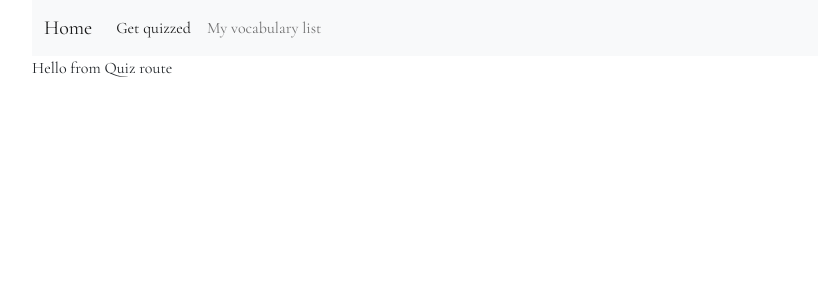
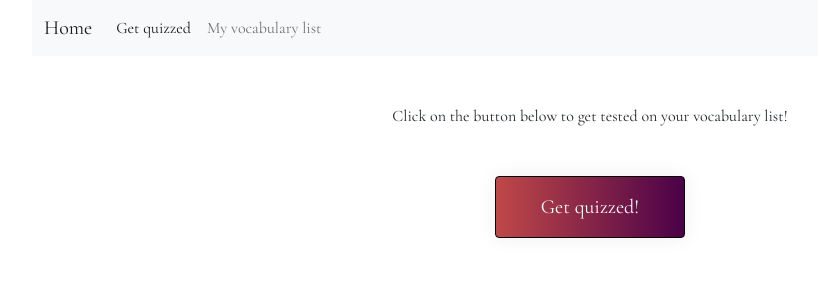
Before and after one commit to claradrt/vocabulary-quizz, a React (Create React App) app: page / in a window 1280 px wide. Shown: the top 300 px of the page, without its empty margins (50-868 px from the left). Built offline with nearby package versions, Linux system fonts and the light colour scheme.

Commit message:
Setting up Quiz Route

```diff
--- /dev/null
+++ b/src/GetQuizzed.css
@@ -0,0 +1,45 @@
+.get-quizzed-btn {
+  background-image: linear-gradient(
+    to right,
+    #c04848 0%,
+    #480048 51%,
+    #c04848 100%
+  );
+  margin: 10px auto;
+  padding: 15px 45px;
+  text-align: center;
+  transition: 0.5s;
+  background-size: 200% auto;
+  color: white;
+  box-shadow: 0 0 20px #eee;
+  border-radius: 10px;
+  display: block;
+  font-size: 20px;
+  border: 1px solid black;
+}
+.get-quizzed-btn:hover {
+  background-position: right center;
+  color: #fff;
+  text-decoration: none;
+}
+/*
+         .btn-grad {background-image: linear-gradient(to right, #C04848 0%, #480048  51%, #C04848  100%)}
+         .btn-grad {
+            margin: 10px;
+            padding: 15px 45px;
+            text-align: center;
+            text-transform: uppercase;
+            transition: 0.5s;
+            background-size: 200% auto;
+            color: white;
+            box-shadow: 0 0 20px #eee;
+            border-radius: 10px;
+            display: block;
+          }
+
+          .btn-grad:hover {
+            background-position: right center;
+            color: #fff;
+            text-decoration: none;
+          }
+         */
--- /dev/null
+++ b/src/GetQuizzed.js
@@ -0,0 +1,29 @@
+import React, { useState } from "react";
+import "./GetQuizzed.css";
+
+export default function GetQuizzed() {
+  const [vocabularyList, setVocabularyList] = useState(() => {
+    const savedVocabularyList = localStorage.getItem("storedVocabularyList");
+    const initialValue = JSON.parse(savedVocabularyList);
+    return initialValue || [];
+  });
+
+  function startGame() {
+    if (vocabularyList.length !== 0) {
+      alert("let's get it started");
+    } else {
+      alert("Please add words in your vocabulary list");
+    }
+  }
+
+  return (
+    <div>
+      <div className="instructions text-center mb-5">
+        Click on the button below to get tested on your vocabulary list!
+      </div>
+      <button className="get-quizzed-btn rounded" onClick={startGame}>
+        Get quizzed!
+      </button>
+    </div>
+  );
+}
--- a/src/routes/quiz.jsx
+++ b/src/routes/quiz.jsx
@@ -1,3 +1,10 @@
+import React from "react";
+import GetQuizzed from "../GetQuizzed.js";
+
 export default function Quiz() {
-  return "Hello from Quiz route";
+  return (
+    <div className="Quiz mt-5">
+      <GetQuizzed />
+    </div>
+  );
 }
```
